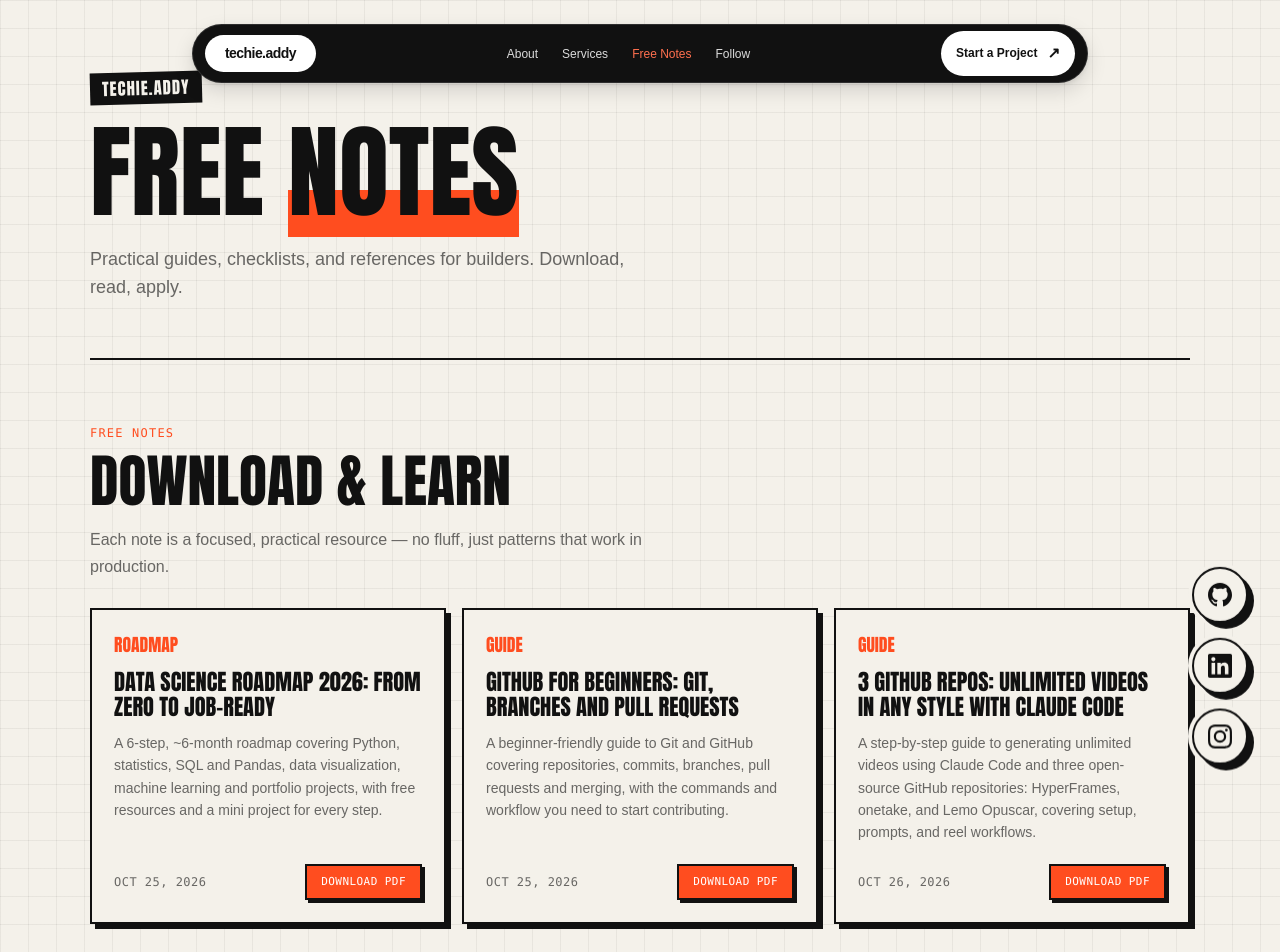
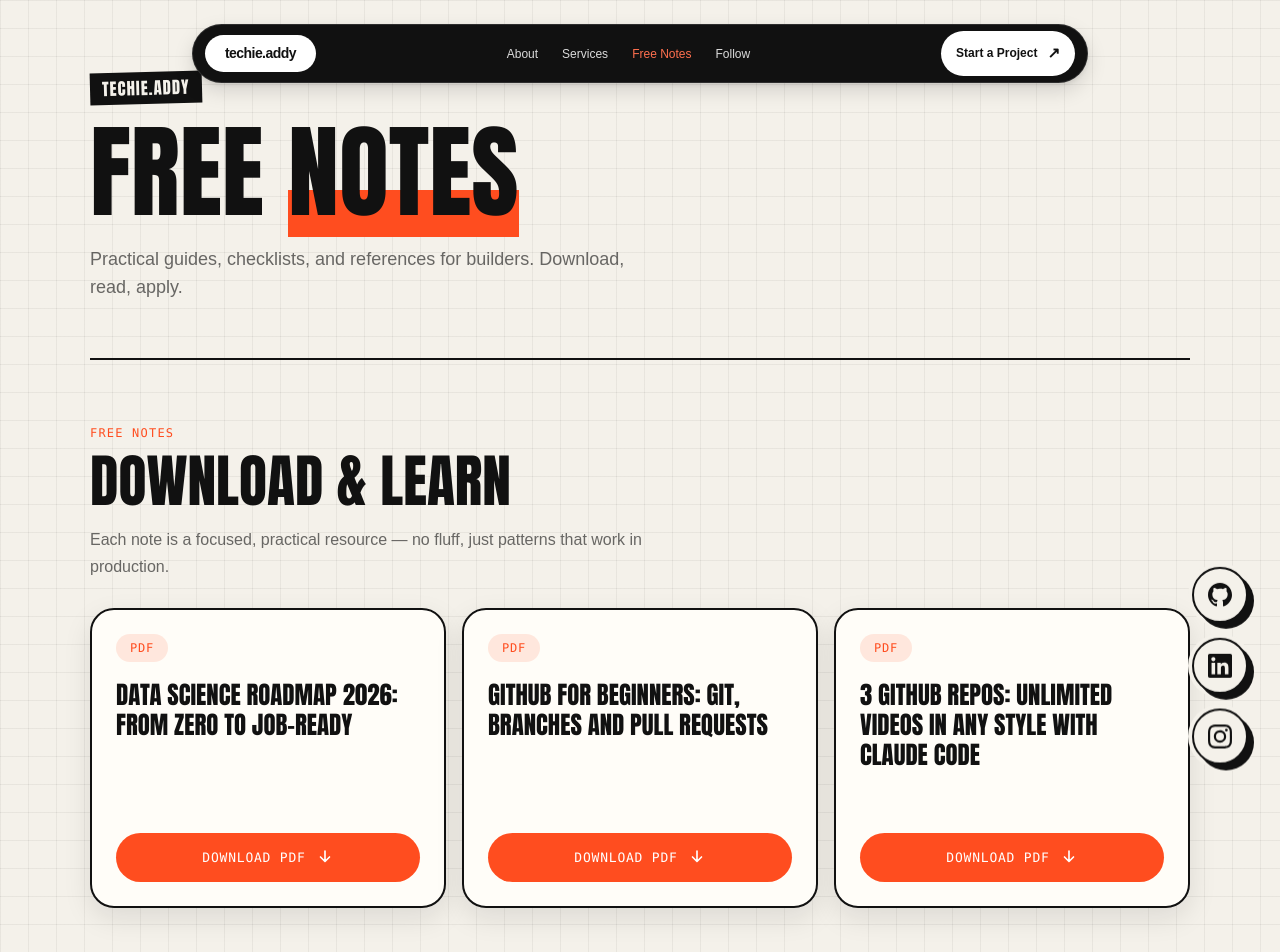
Before and after one commit to avadhutgiri12/Portfolio, a Next.js app: page /notes in a window 1280 px wide. Shown: the top 952 px of the page. Built offline with nearby package versions, Linux system fonts and the light colour scheme.

Commit message:
design: rounded notes cards with title + download button

```diff
--- a/app/notes/notes.module.css
+++ b/app/notes/notes.module.css
@@ -199,92 +199,80 @@
 .noteCard {
   display: flex;
   flex-direction: column;
-  gap: 12px;
+  gap: 18px;
   height: 100%;
-  padding: 22px;
+  min-height: 300px;
+  padding: 24px;
   border: 2px solid var(--ink);
-  background: var(--paper);
-  box-shadow: 5px 5px 0 var(--ink);
+  border-radius: 24px;
+  background: #fffdf8;
+  box-shadow: 0 10px 28px rgba(17, 17, 17, 0.1);
   color: var(--ink);
   text-decoration: none;
-  transition: transform 0.15s, box-shadow 0.15s, background 0.15s;
+  transition: transform 0.25s ease, box-shadow 0.25s ease;
 }
-.noteCard:hover {
-  transform: translate(2px, 2px);
-  box-shadow: 3px 3px 0 var(--ink);
-  background: var(--accent);
-  color: #fff;
+.noteCard:hover,
+.noteCard:focus-visible {
+  transform: translateY(-6px);
+  box-shadow: 0 18px 40px rgba(17, 17, 17, 0.16);
 }
-.noteCard:hover .noteTag,
-.noteCard:hover .noteTitle,
-.noteCard:hover .noteDesc,
-.noteCard:hover .noteDate,
-.noteCard:hover .downloadBtn {
-  color: #fff;
-}
-.noteCard:hover .downloadBtn {
-  border-color: #fff;
-  background: transparent;
-}
-.noteCard:hover .downloadBtn::after {
-  filter: brightness(0) invert(1);
+.noteCard:focus-visible {
+  outline: 3px solid var(--accent);
+  outline-offset: 3px;
 }
 
-.noteTag {
-  flex: none;
-  min-width: 3.2em;
-  font-family: var(--font-anton), Impact, sans-serif;
-  font-size: 1.1rem;
+.noteChip {
+  align-self: flex-start;
+  padding: 5px 14px;
+  border-radius: 999px;
+  background: rgba(255, 77, 31, 0.12);
   color: var(--accent);
-  text-transform: uppercase;
+  font-family: var(--font-mono), ui-monospace, monospace;
+  font-size: 12px;
+  letter-spacing: 0.06em;
 }
 .noteTitle {
   margin: 0;
   font-family: var(--font-anton), Impact, sans-serif;
   font-weight: 400;
-  font-size: 1.4rem;
+  font-size: 1.55rem;
   text-transform: uppercase;
-  line-height: 1.1;
+  line-height: 1.2;
 }
-.noteDesc {
-  margin: 0;
-  font-size: 14px;
-  line-height: 1.6;
-  color: var(--soft);
-}
-.noteMeta {
+.downloadBtn {
   display: flex;
   align-items: center;
-  justify-content: space-between;
+  justify-content: center;
+  gap: 10px;
   margin-top: auto;
-  padding-top: 8px;
-}
-.noteDate {
-  font-family: var(--font-mono), ui-monospace, monospace;
-  font-size: 12px;
-  letter-spacing: 0.04em;
-  text-transform: uppercase;
-  color: var(--soft);
-}
-.downloadBtn {
-  display: inline-flex;
-  align-items: center;
-  gap: 6px;
-  padding: 8px 14px;
-  border: 2px solid var(--ink);
+  padding: 15px 20px;
+  border-radius: 999px;
   background: var(--accent);
   color: #fff;
   font-family: var(--font-mono), ui-monospace, monospace;
-  font-size: 11px;
-  letter-spacing: 0.04em;
+  font-size: 13px;
+  letter-spacing: 0.06em;
   text-transform: uppercase;
-  text-decoration: none;
-  box-shadow: 3px 3px 0 var(--ink);
-  transition: transform 0.15s, box-shadow 0.15s;
+  transition: background 0.25s ease;
 }
-.downloadBtn:hover {
-  transform: translate(1px, 1px);
-  box-shadow: 2px 2px 0 var(--ink);
+.noteCard:hover .downloadBtn,
+.noteCard:focus-visible .downloadBtn {
+  background: var(--ink);
+}
+.downloadIcon {
+  width: 18px;
+  height: 18px;
+  flex: none;
+}
+
+@media (prefers-reduced-motion: reduce) {
+  .noteCard {
+    transition: none;
+  }
+  .noteCard:hover,
+  .noteCard:focus-visible {
+    transform: none;
+  }
 }
 
 /* ───────── footer ───────── */
--- a/app/notes/page.tsx
+++ b/app/notes/page.tsx
@@ -52,19 +52,14 @@ export default function NotesPage() {
             {NOTES.map((note) => (
               <li key={note.slug}>
                 <a href={note.downloadUrl} className={styles.noteCard} download>
-                  <span className={styles.noteTag}>{note.tag}</span>
+                  <span className={styles.noteChip}>PDF</span>
                   <h3 className={styles.noteTitle}>{note.title}</h3>
-                  <p className={styles.noteDesc}>{note.description}</p>
-                  <div className={styles.noteMeta}>
-                    <time className={styles.noteDate} dateTime={note.date}>
-                      {new Date(note.date).toLocaleDateString("en-US", {
-                        year: "numeric",
-                        month: "short",
-                        day: "numeric",
-                      })}
-                    </time>
-                    <span className={styles.downloadBtn}>Download PDF</span>
-                  </div>
+                  <span className={styles.downloadBtn}>
+                    Download PDF
+                    <svg className={styles.downloadIcon} viewBox="0 0 24 24" aria-hidden="true">
+                      <path d="M12 4v14M6 12l6 6 6-6" fill="none" stroke="currentColor" strokeWidth="2.2" strokeLinecap="round" strokeLinejoin="round" />
+                    </svg>
+                  </span>
                 </a>
               </li>
             ))}
```
